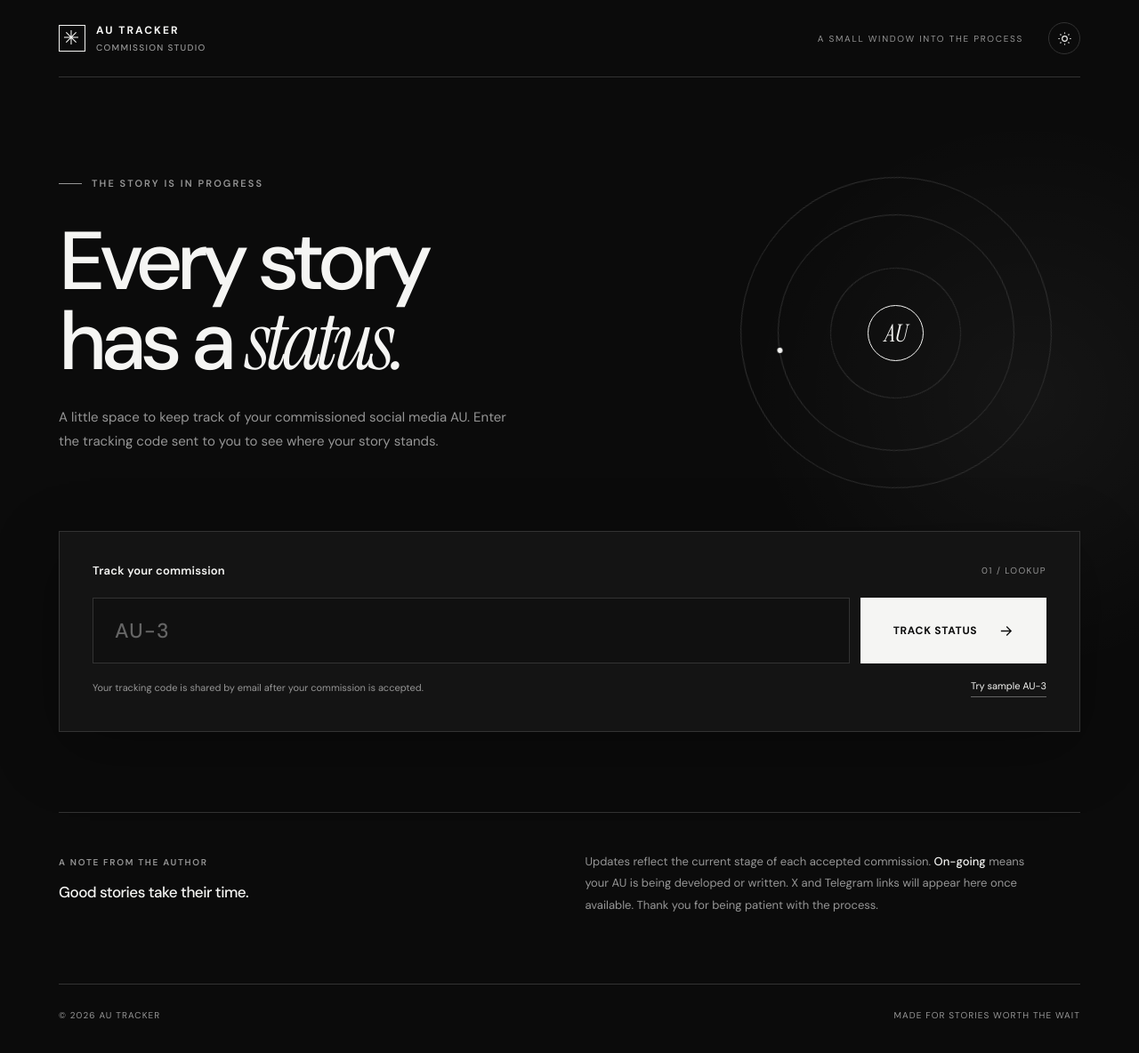
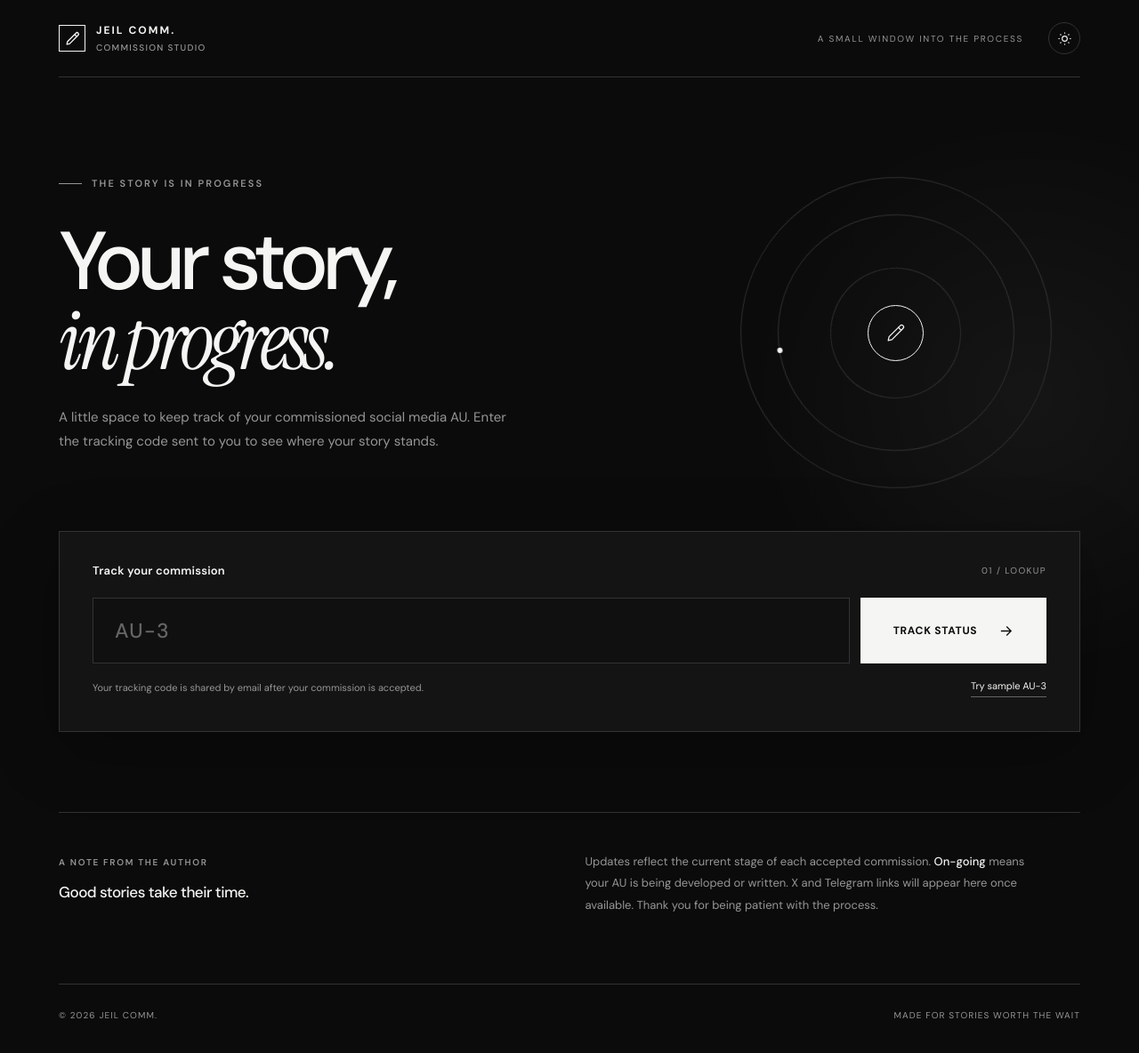
Before and after one commit to jeilprogress/JEIL-COMM, a plain HTML site: page index.html in a window 1280 px wide. Shown: the top 1184 px of the page at 89% size. Drawn offline with Linux system fonts and the light colour scheme.

Commit message:
Add files via upload

```diff
--- a/index.html
+++ b/index.html
@@ -5,7 +5,8 @@
   <meta name="viewport" content="width=device-width, initial-scale=1" />
   <meta name="theme-color" content="#0b0b0b" />
   <meta name="description" content="Track the progress of your commissioned social media AU with your unique tracking code." />
-  <title>AU Tracker — Commission Status</title>
+  <title>JEIL COMM. | Commission Tracker</title>
+  <link rel="icon" type="image/svg+xml" href="./favicon.svg" />
   <link rel="preconnect" href="https://fonts.googleapis.com" />
   <link rel="preconnect" href="https://fonts.gstatic.com" crossorigin />
   <link href="https://fonts.googleapis.com/css2?family=DM+Sans:wght@400;500;600;700&family=Instrument+Serif:ital@0;1&display=swap" rel="stylesheet" />
@@ -108,9 +109,9 @@
   <div class="page-glow" aria-hidden="true"></div>
   <div class="shell">
     <header class="topbar">
-      <a class="brand" href="./index.html" aria-label="AU Tracker home">
-        <span class="brand-mark" aria-hidden="true">✳</span>
-        <span>AU TRACKER<span class="brand-sub">COMMISSION STUDIO</span></span>
+      <a class="brand" href="./index.html" aria-label="JEIL COMM. home">
+        <span class="brand-mark" aria-hidden="true"><svg viewBox="0 0 24 24" width="19" height="19" fill="none" stroke="currentColor" stroke-width="1.7" stroke-linecap="round" stroke-linejoin="round"><path d="M4 20l4-.9L20 7a2 2 0 0 0-3-3L4.9 16 4 20Z"/><path d="m15 6 3 3"/></svg></span>
+        <span>JEIL COMM.<span class="brand-sub">COMMISSION STUDIO</span></span>
       </a>
       <div class="top-actions">
         <span class="top-label">A small window into the process</span>
@@ -123,11 +124,11 @@
       <section class="hero">
         <div>
           <div class="eyebrow reveal"><span class="line"></span> THE STORY IS IN PROGRESS</div>
-          <h1 class="reveal" style="--delay:.1s">Every story<br>has a <em>status.</em></h1>
+          <h1 class="reveal" style="--delay:.1s">Your story,<br><em>in progress.</em></h1>
           <p class="hero-copy reveal" style="--delay:.2s">A little space to keep track of your commissioned social media AU. Enter the tracking code sent to you to see where your story stands.</p>
         </div>
         <div class="orbit reveal" style="--delay:.2s" aria-hidden="true">
-          <div class="orbit-grid"></div><div class="orbit-ring"></div><div class="orbit-ring"></div><div class="orbit-ring"></div><div class="orbit-middle">AU</div>
+          <div class="orbit-grid"></div><div class="orbit-ring"></div><div class="orbit-ring"></div><div class="orbit-ring"></div><div class="orbit-middle"><svg viewBox="0 0 24 24" width="25" height="25" fill="none" stroke="currentColor" stroke-width="1.2" stroke-linecap="round" stroke-linejoin="round"><path d="M4 20l4-.9L20 7a2 2 0 0 0-3-3L4.9 16 4 20Z"/><path d="m15 6 3 3"/></svg></div>
         </div>
       </section>
       <section class="search-zone reveal" style="--delay:.3s" aria-label="Track your commission">
@@ -143,7 +144,7 @@
       </section>
       <section class="how"><div><span class="meta-label">A NOTE FROM THE AUTHOR</span><h2>Good stories take their time.</h2></div><p class="how-copy">Updates reflect the current stage of each accepted commission. <strong>On-going</strong> means your AU is being developed or written. X and Telegram links will appear here once available. Thank you for being patient with the process.</p></section>
     </main>
-    <footer><span>© <span id="year"></span> AU TRACKER</span><span>MADE FOR STORIES WORTH THE WAIT</span></footer>
+    <footer><span>© <span id="year"></span> JEIL COMM.</span><span>MADE FOR STORIES WORTH THE WAIT</span></footer>
   </div>
   <script>
   (() => {
```
Also changed, not shown: favicon.svg (added).
